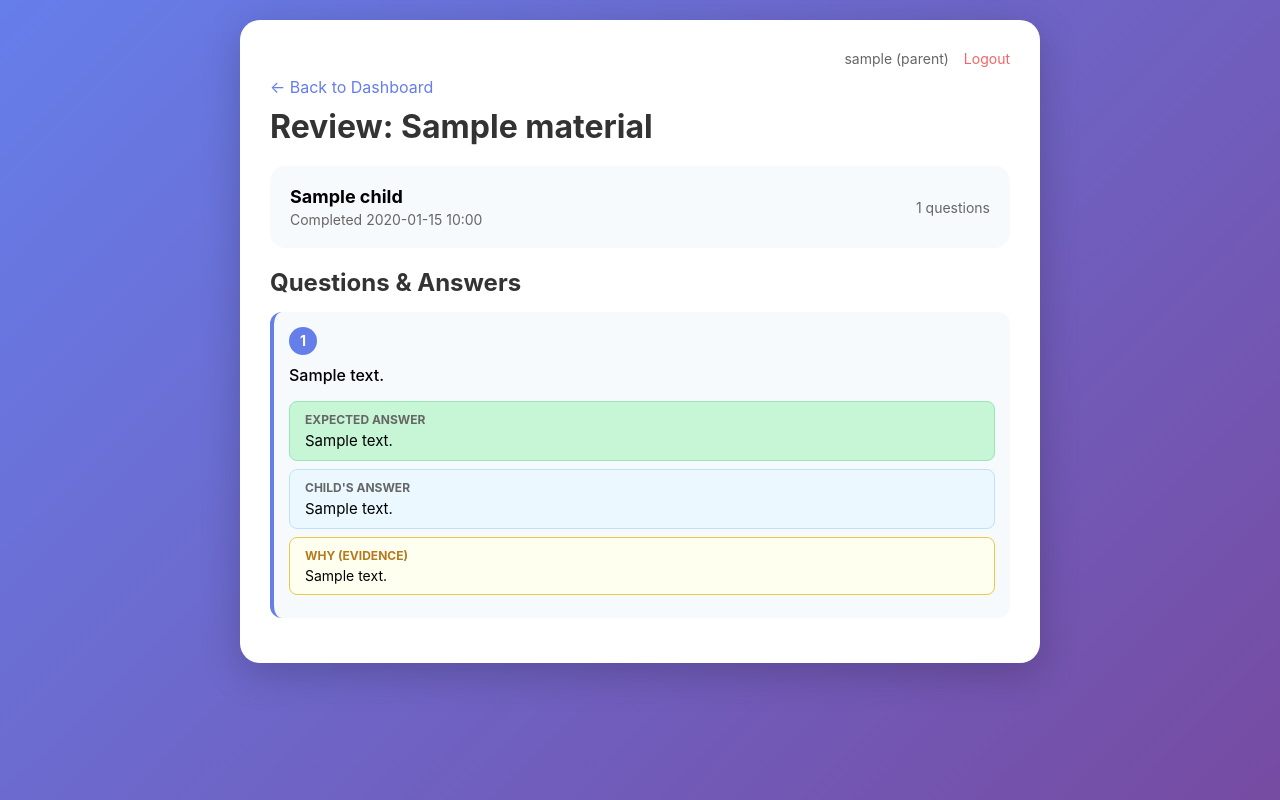
After one commit to syf311/kid-verbal, a Flask app: page /child/1/reading-assignment/1/review in a window 1280 px wide. The commit adds this page. Run offline with Flask 3, Linux system fonts and the light colour scheme; the visitor is signed in with stand-in values (Sample User, id 1); tables that the repository leaves empty hold one stand-in row (values such as "Sample post").

Commit message:
feat: add reading assignments with "Why?" evidence field
Add reading assignment system allowing parents to assign reading
materials with questions to children. Each question includes a
"Why?" evidence textarea where kids can explain their reasoning.
Evidence is stored, displayed in review pages, and shown in live
session parent toasts.

```diff
--- a/app.py
+++ b/app.py
@@ -490,6 +490,8 @@ def get_child(child_id):
 def delete_child(child_id):
     conn = get_db()
     # Delete related data
+    conn.execute("DELETE FROM reading_assignment_answer WHERE assignment_id IN (SELECT id FROM reading_assignment WHERE child_id = ?)", (child_id,))
+    conn.execute("DELETE FROM reading_assignment WHERE child_id = ?", (child_id,))
     conn.execute("DELETE FROM parent_test_word WHERE parent_test_id IN (SELECT id FROM parent_test WHERE child_id = ?)", (child_id,))
     conn.execute("DELETE FROM parent_test WHERE child_id = ?", (child_id,))
     conn.execute("DELETE FROM study_session_word WHERE session_id IN (SELECT id FROM study_session WHERE child_id = ?)", (child_id,))
@@ -560,6 +562,29 @@ def child_dashboard(child_id):
         (child_id,)
     ).fetchall()
 
+    # Get pending reading assignments
+    pending_assignments = conn.execute(
+        """SELECT ra.*, rm.title as material_title,
+                  (SELECT COUNT(*) FROM material_question WHERE material_id = ra.material_id) as question_count
+           FROM reading_assignment ra
+           JOIN reading_material rm ON ra.material_id = rm.id
+           WHERE ra.child_id = ? AND ra.status = 'pending'
+           ORDER BY ra.created_at DESC""",
+        (child_id,)
+    ).fetchall()
+
+    # Get completed reading assignments
+    completed_assignments = conn.execute(
+        """SELECT ra.*, rm.title as material_title,
+                  (SELECT COUNT(*) FROM material_question WHERE material_id = ra.material_id) as question_count
+           FROM reading_assignment ra
+           JOIN reading_material rm ON ra.material_id = rm.id
+           WHERE ra.child_id = ? AND ra.status = 'completed'
+           ORDER BY ra.completed_at DESC
+           LIMIT 20""",
+        (child_id,)
+    ).fetchall()
+
     conn.close()
     return render_template(
         "dashboard.html",
@@ -569,6 +594,8 @@ def child_dashboard(child_id):
         study_sessions=[dict(s) for s in study_sessions],
         completed_sessions=[dict(s) for s in completed_sessions],
         parent_tests=[dict(t) for t in parent_tests],
+        pending_assignments=[dict(a) for a in pending_assignments],
+        completed_assignments=[dict(a) for a in completed_assignments],
         role=session.get("role", "parent")
     )
 
@@ -1198,6 +1225,8 @@ def update_material(material_id):
 @app.route("/api/materials/<int:material_id>", methods=["DELETE"])
 def delete_material(material_id):
     conn = get_db()
+    conn.execute("DELETE FROM reading_assignment_answer WHERE assignment_id IN (SELECT id FROM reading_assignment WHERE material_id = ?)", (material_id,))
+    conn.execute("DELETE FROM reading_assignment WHERE material_id = ?", (material_id,))
     conn.execute("DELETE FROM material_question WHERE material_id = ?", (material_id,))
     conn.execute("DELETE FROM reading_material WHERE id = ?", (material_id,))
     conn.commit()
@@ -1606,6 +1635,203 @@ def handle_add_word(data):
     }, room=room)
 
 
+# ── Reading Assignment API ──
+
+@app.route("/api/reading-assignments", methods=["POST"])
+@parent_required
+def create_reading_assignment():
+    data = request.json
+    material_id = data.get("material_id")
+    child_id = data.get("child_id")
+
+    if not material_id or not child_id:
+        return jsonify({"error": "material_id and child_id required"}), 400
+
+    conn = get_db()
+
+    # Verify material has questions
+    qcount = conn.execute(
+        "SELECT COUNT(*) FROM material_question WHERE material_id = ?", (material_id,)
+    ).fetchone()[0]
+    if qcount == 0:
+        conn.close()
+        return jsonify({"error": "Material has no questions"}), 400
+
+    cursor = conn.execute(
+        "INSERT INTO reading_assignment (material_id, child_id) VALUES (?, ?)",
+        (material_id, child_id)
+    )
+    assignment_id = cursor.lastrowid
+    conn.commit()
+    conn.close()
+    return jsonify({"id": assignment_id}), 201
+
+
+@app.route("/api/children/<int:child_id>/reading-assignments", methods=["GET"])
+@login_required
+def get_reading_assignments(child_id):
+    conn = get_db()
+    assignments = conn.execute(
+        """SELECT ra.*, rm.title as material_title,
+                  (SELECT COUNT(*) FROM material_question WHERE material_id = ra.material_id) as question_count
+           FROM reading_assignment ra
+           JOIN reading_material rm ON ra.material_id = rm.id
+           WHERE ra.child_id = ?
+           ORDER BY ra.created_at DESC""",
+        (child_id,)
+    ).fetchall()
+    conn.close()
+    return jsonify([dict(a) for a in assignments])
+
+
+@app.route("/api/reading-assignments/<int:assignment_id>", methods=["GET"])
+@login_required
+def get_reading_assignment(assignment_id):
+    conn = get_db()
+    assignment = conn.execute(
+        """SELECT ra.*, rm.title as material_title, rm.content as material_content,
+                  rm.image_path as material_image, c.name as child_name
+           FROM reading_assignment ra
+           JOIN reading_material rm ON ra.material_id = rm.id
+           JOIN child c ON ra.child_id = c.id
+           WHERE ra.id = ?""",
+        (assignment_id,)
+    ).fetchone()
+    if not assignment:
+        conn.close()
+        return jsonify({"error": "Not found"}), 404
+
+    questions = conn.execute(
+        """SELECT mq.id as question_id, mq.question_text, mq.answer_text,
+                  raa.child_answer, raa.evidence_text
+           FROM material_question mq
+           LEFT JOIN reading_assignment_answer raa
+               ON raa.question_id = mq.id AND raa.assignment_id = ?
+           WHERE mq.material_id = ?
+           ORDER BY mq.id""",
+        (assignment_id, assignment["material_id"])
+    ).fetchall()
+    conn.close()
+
+    result = dict(assignment)
+    result["questions"] = [dict(q) for q in questions]
+    return jsonify(result)
+
+
+@app.route("/api/reading-assignments/<int:assignment_id>/submit", methods=["POST"])
+@login_required
+def submit_reading_assignment(assignment_id):
+    data = request.json
+    answers = data.get("answers", [])
+
+    conn = get_db()
+    assignment = conn.execute(
+        "SELECT * FROM reading_assignment WHERE id = ?", (assignment_id,)
+    ).fetchone()
+    if not assignment:
+        conn.close()
+        return jsonify({"error": "Not found"}), 404
+
+    for a in answers:
+        conn.execute(
+            "INSERT INTO reading_assignment_answer (assignment_id, question_id, child_answer, evidence_text) VALUES (?, ?, ?, ?)",
+            (assignment_id, a["question_id"], a.get("child_answer", ""), a.get("evidence_text", ""))
+        )
+
+    conn.execute(
+        "UPDATE reading_assignment SET status = 'completed', completed_at = CURRENT_TIMESTAMP WHERE id = ?",
+        (assignment_id,)
+    )
+    conn.commit()
+    conn.close()
+    return jsonify({"status": "completed"})
+
+
+@app.route("/api/reading-assignments/<int:assignment_id>", methods=["DELETE"])
+@parent_required
+def delete_reading_assignment(assignment_id):
+    conn = get_db()
+    conn.execute("DELETE FROM reading_assignment_answer WHERE assignment_id = ?", (assignment_id,))
+    conn.execute("DELETE FROM reading_assignment WHERE id = ?", (assignment_id,))
+    conn.commit()
+    conn.close()
+    return "", 204
+
+
+@app.route("/child/<int:child_id>/reading-assignment/<int:assignment_id>")
+@login_required
+def reading_assignment_page(child_id, assignment_id):
+    conn = get_db()
+    child = conn.execute("SELECT * FROM child WHERE id = ?", (child_id,)).fetchone()
+    if not child:
+        conn.close()
+        return "Child not found", 404
+
+    assignment = conn.execute(
+        """SELECT ra.*, rm.title, rm.content, rm.image_path
+           FROM reading_assignment ra
+           JOIN reading_material rm ON ra.material_id = rm.id
+           WHERE ra.id = ? AND ra.child_id = ?""",
+        (assignment_id, child_id)
+    ).fetchone()
+    if not assignment:
+        conn.close()
+        return "Assignment not found", 404
+
+    questions = conn.execute(
+        "SELECT * FROM material_question WHERE material_id = ? ORDER BY id",
+        (assignment["material_id"],)
+    ).fetchall()
+    conn.close()
+
+    return render_template(
+        "reading_assignment.html",
+        child=dict(child),
+        assignment=dict(assignment),
+        questions=[dict(q) for q in questions]
+    )
+
+
+@app.route("/child/<int:child_id>/reading-assignment/<int:assignment_id>/review")
+@login_required
+def reading_assignment_review_page(child_id, assignment_id):
+    conn = get_db()
+    child = conn.execute("SELECT * FROM child WHERE id = ?", (child_id,)).fetchone()
+    if not child:
+        conn.close()
+        return "Child not found", 404
+
+    assignment = conn.execute(
+        """SELECT ra.*, rm.title, rm.content
+           FROM reading_assignment ra
+           JOIN reading_material rm ON ra.material_id = rm.id
+           WHERE ra.id = ? AND ra.child_id = ?""",
+        (assignment_id, child_id)
+    ).fetchone()
+    if not assignment:
+        conn.close()
+        return "Assignment not found", 404
+
+    questions = conn.execute(
+        """SELECT mq.question_text, mq.answer_text,
+                  raa.child_answer, raa.evidence_text
+           FROM material_question mq
+           LEFT JOIN reading_assignment_answer raa
+               ON raa.question_id = mq.id AND raa.assignment_id = ?
+           WHERE mq.material_id = ?
+           ORDER BY mq.id""",
+        (assignment_id, assignment["material_id"])
+    ).fetchall()
+    conn.close()
+
+    return render_template(
+        "reading_assignment_review.html",
+        child=dict(child),
+        assignment=dict(assignment),
+        questions=[dict(q) for q in questions]
+    )
+
+
 if __name__ == "__main__":
     init_db()
     socketio.run(app, host="0.0.0.0", port=5001, debug=False, allow_unsafe_werkzeug=True)
--- a/requirements.txt
+++ b/requirements.txt
@@ -5,3 +5,5 @@ pytesseract==0.3.10
 Pillow==10.2.0
 requests==2.31.0
 eventlet==0.34.2
+feedparser==6.0.11
+beautifulsoup4==4.12.3
--- /dev/null
+++ b/templates/reading_assignment_review.html
@@ -0,0 +1,117 @@
+{% extends "base.html" %}
+
+{% block title %}Review - {{ assignment.title }}{% endblock %}
+
+{% block extra_css %}
+<style>
+    .review-card {
+        padding: 15px;
+        border-radius: 12px;
+        margin-bottom: 15px;
+        border-left: 4px solid #667eea;
+        background: #f7fafc;
+    }
+    .question-text {
+        font-size: 16px;
+        font-weight: 500;
+        line-height: 1.6;
+        white-space: pre-line;
+        margin-bottom: 12px;
+    }
+    .answer-block {
+        padding: 10px 15px;
+        border-radius: 8px;
+        margin-bottom: 8px;
+        font-size: 15px;
+    }
+    .expected-answer {
+        background: #c6f6d5;
+        border: 1px solid #9ae6b4;
+    }
+    .child-answer {
+        background: #ebf8ff;
+        border: 1px solid #bee3f8;
+    }
+    .child-answer.no-answer {
+        background: #fed7d7;
+        border: 1px solid #feb2b2;
+        color: #c53030;
+        font-style: italic;
+    }
+    .evidence-block {
+        background: #fffff0;
+        border: 1px solid #ecc94b;
+        padding: 10px 15px;
+        border-radius: 8px;
+        margin-bottom: 8px;
+        font-size: 14px;
+    }
+    .answer-label {
+        font-size: 12px;
+        font-weight: bold;
+        color: #666;
+        text-transform: uppercase;
+        margin-bottom: 4px;
+    }
+</style>
+{% endblock %}
+
+{% block content %}
+<a href="/child/{{ child.id }}" style="color: #667eea; text-decoration: none;">&larr; Back to Dashboard</a>
+<h1 style="margin-top: 10px;">Review: {{ assignment.title }}</h1>
+
+<div class="card" style="margin-bottom: 20px;">
+    <div style="display: flex; justify-content: space-between; align-items: center; flex-wrap: wrap; gap: 10px;">
+        <div>
+            <strong style="font-size: 18px;">{{ child.name }}</strong>
+            <div style="font-size: 14px; color: #666; margin-top: 4px;">
+                {% if assignment.completed_at %}
+                Completed {{ assignment.completed_at[:16] }}
+                {% else %}
+                Status: {{ assignment.status }}
+                {% endif %}
+            </div>
+        </div>
+        <div style="font-size: 14px; color: #666;">
+            {{ questions|length }} questions
+        </div>
+    </div>
+</div>
+
+<h2 style="margin-bottom: 15px;">Questions & Answers</h2>
+
+{% for q in questions %}
+<div class="review-card">
+    <div style="margin-bottom: 8px;">
+        <span style="display: inline-block; background: #667eea; color: white; width: 28px; height: 28px; border-radius: 50%; text-align: center; line-height: 28px; font-size: 14px; font-weight: bold; margin-right: 8px;">{{ loop.index }}</span>
+    </div>
+    <div class="question-text">{{ q.question_text }}</div>
+
+    {% if q.answer_text %}
+    <div class="answer-block expected-answer">
+        <div class="answer-label">Expected Answer</div>
+        {{ q.answer_text }}
+    </div>
+    {% endif %}
+
+    {% if q.child_answer %}
+    <div class="answer-block child-answer">
+        <div class="answer-label">Child's Answer</div>
+        {{ q.child_answer }}
+    </div>
+    {% else %}
+    <div class="answer-block child-answer no-answer">
+        <div class="answer-label">Child's Answer</div>
+        No answer provided
+    </div>
+    {% endif %}
+
+    {% if q.evidence_text %}
+    <div class="evidence-block">
+        <div class="answer-label" style="color: #b7791f;">Why (Evidence)</div>
+        {{ q.evidence_text }}
+    </div>
+    {% endif %}
+</div>
+{% endfor %}
+{% endblock %}
--- a/templates/session_parent.html
+++ b/templates/session_parent.html
@@ -348,6 +348,7 @@ socket.on('response_received', (data) => {
     toast.innerHTML = `
         <div style="font-size: 13px; color: #888; margin-bottom: 6px;">Q: ${data.question || ''}</div>
         <div style="font-size: 16px;"><strong>Answer:</strong> ${data.response}</div>
+        ${data.evidence ? `<div style="font-size: 14px; margin-top: 8px; padding: 8px 12px; background: #fffff0; border: 1px solid #ecc94b; border-radius: 8px;"><strong style="color: #b7791f;">Why:</strong> ${data.evidence}</div>` : ''}
         <button onclick="this.parentElement.remove()" style="position: absolute; top: 8px; right: 12px; background: none; border: none; font-size: 18px; cursor: pointer; color: #999;">&times;</button>
     `;
     document.body.appendChild(toast);
```
Also changed, not shown: database.py (+28 -0 lines), templates/dashboard.html (+55 -0 lines), templates/materials.html (+58 -0 lines), templates/reading_assignment.html (added, +165 -0 lines), templates/session_child.html (+28 -0 lines).
